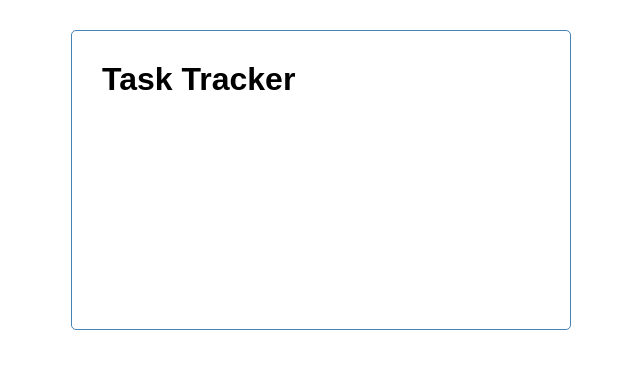
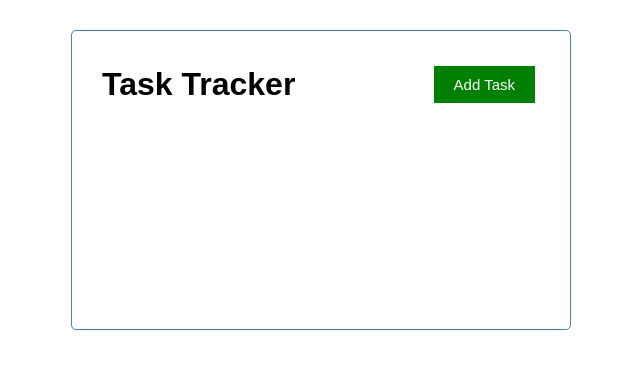
Before and after one commit to AlanBar13/vuejs-task-tracker, a Vue app: page / in a window 1280 px wide. Shown: the top 368 px of the page, without its empty margins (319-959 px from the left). Built offline with nearby package versions, Linux system fonts and the light colour scheme.

Commit message:
Added Button component

```diff
--- a/src/App.vue
+++ b/src/App.vue
@@ -38,4 +38,17 @@
   border-radius: 5px;
 }
 
+.btn {
+  display: inline-block;
+  background: #000;
+  color: #fff;
+  border: none;
+  padding: 10px 20px;
+  margin: 5px;
+  cursor: pointer;
+  text-decoration: none;
+  font-size: 15px;
+  font-family: inherit;
+}
+
 </style>
--- /dev/null
+++ b/src/components/Button.vue
@@ -0,0 +1,18 @@
+<template>
+    <button @click="onClick()" :style="{background: color}" class="btn">{{ text }}</button>
+</template>
+
+<script>
+export default {
+    name: 'Button',
+    props: {
+        text: String,
+        color: String
+    },
+    methods: {
+        onClick() {
+            console.log('Add button clicked')
+        }
+    }
+}
+</script>
--- a/src/components/Header.vue
+++ b/src/components/Header.vue
@@ -1,12 +1,17 @@
 <template>
     <header>
         <h1>{{ title }}</h1>
+        <Button text="Add Task" color="green" />
     </header>
 </template>
 
 <script>
+import Button from './Button.vue'
 export default {
     name: 'Header',
+    components: {
+        Button
+    },
     props: {
         title: String
     }
```
